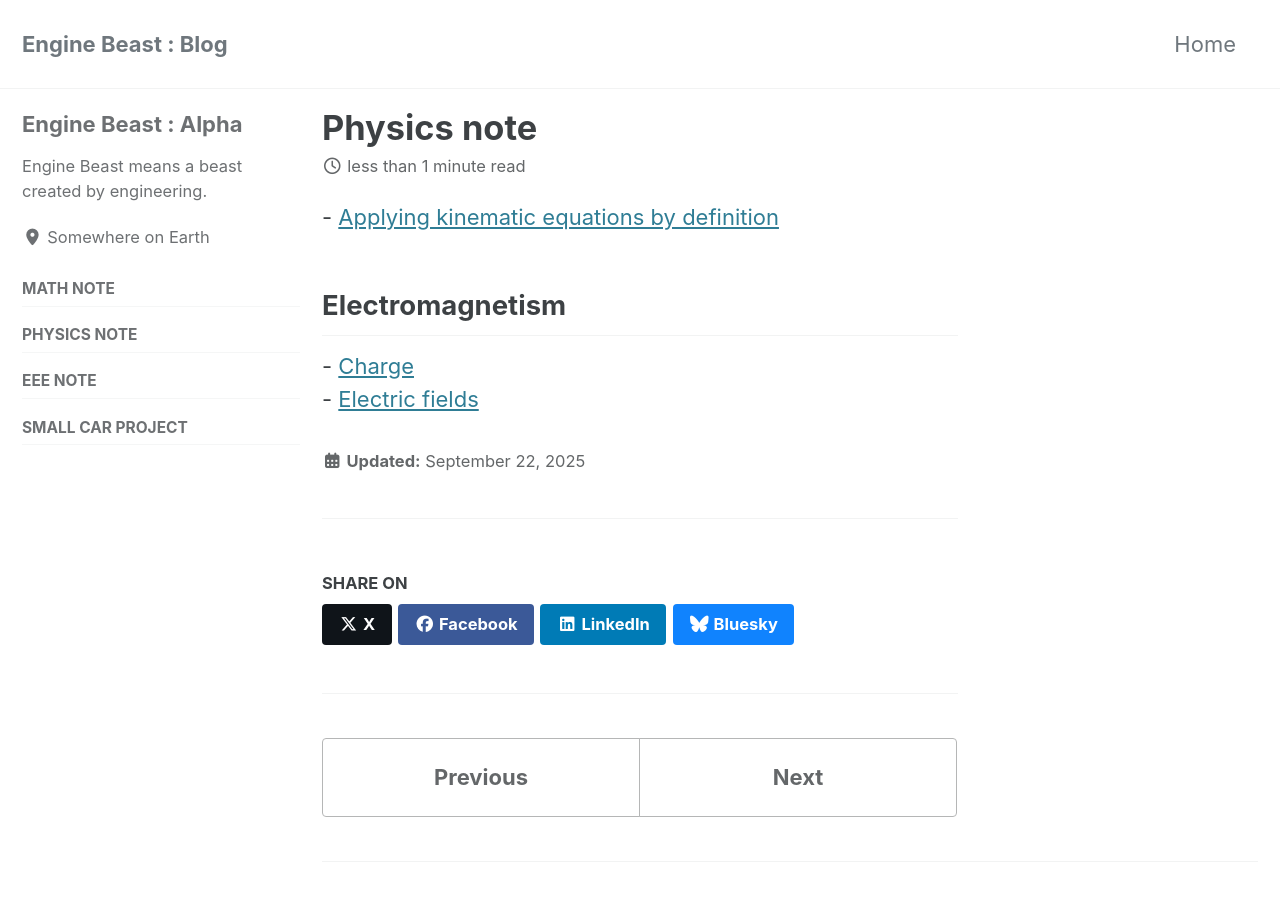
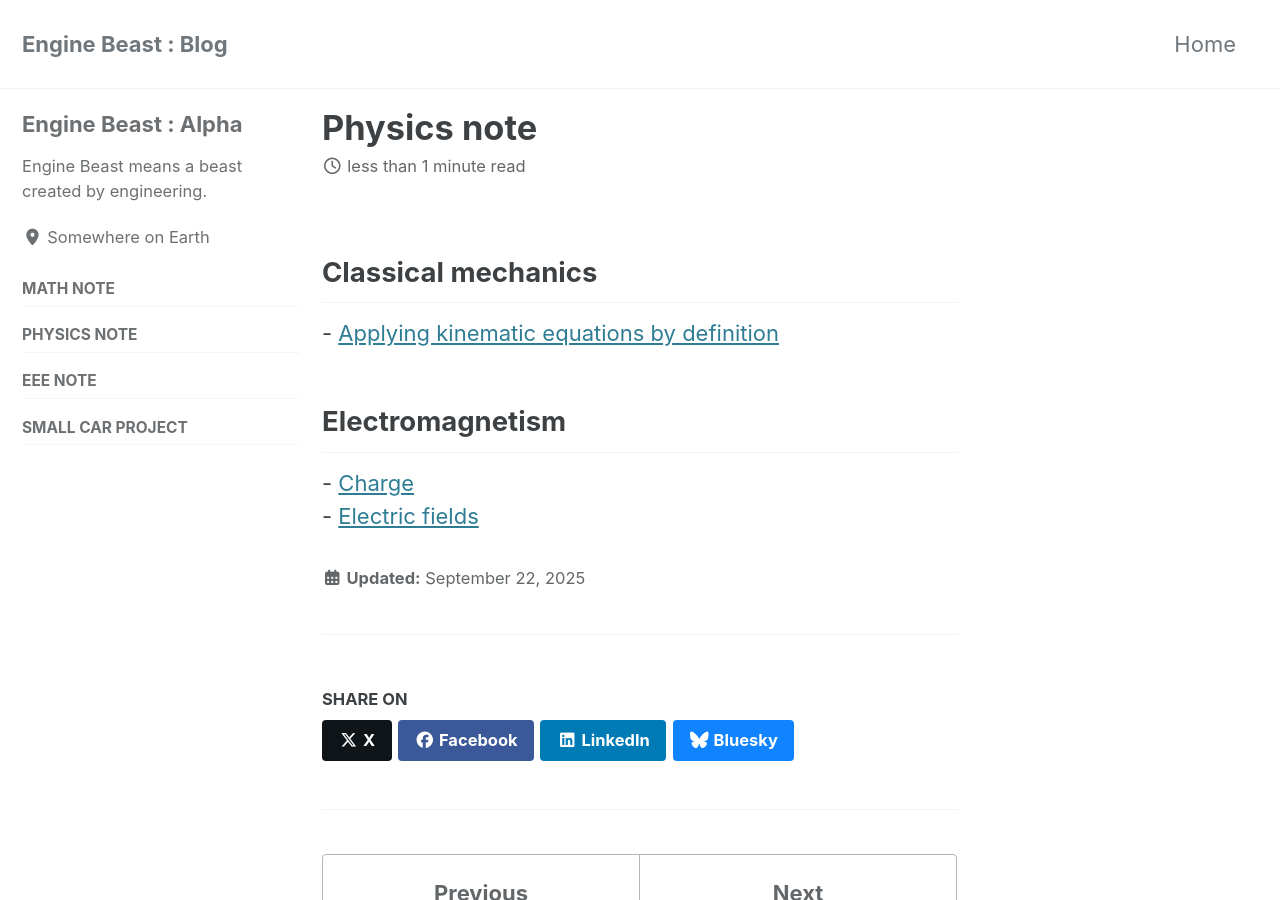
Before and after one commit to enginebeast/enginebeast.github.io, a Jekyll site: the page built from _posts/2025-09-22-physics_note.html, in a window 1280 px wide and 900 px high. Built offline with Jekyll 4.4.1, drawn with Linux system fonts in a browser that asks for light colours; cached includes are drawn as plain includes.

Commit message:
Upgrade readibility

```diff
--- a/_posts/2025-09-22-physics_note.html
+++ b/_posts/2025-09-22-physics_note.html
@@ -2,6 +2,7 @@
 title: Physics note
 ---
 
+<h2>Classical mechanics</h2>
 - <a href="https://enginebeast.github.io/physics_note/apply_kinematic/">Applying kinematic equations by definition</a><br>
 
 <h2>Electromagnetism</h2>
```
